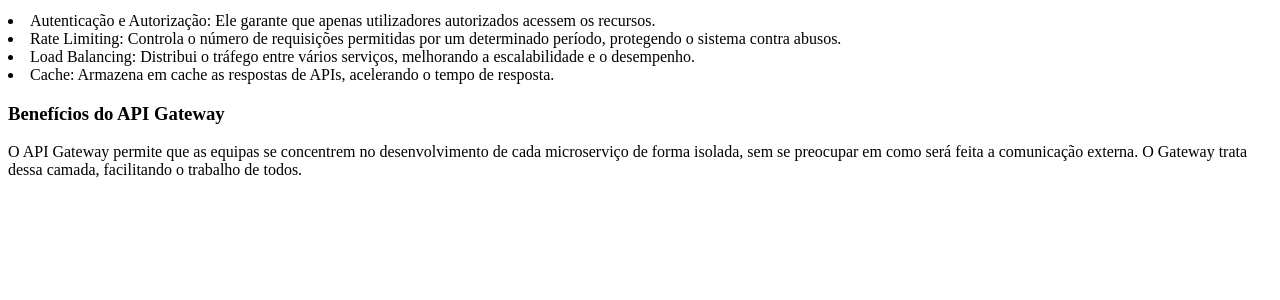
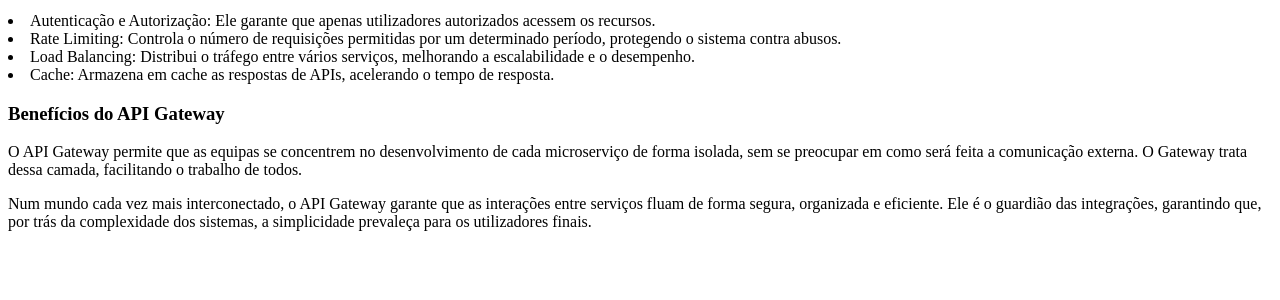
Before and after one commit to Eudneygabriel/python, a Python web app: template templates/API_gateway.html in a window 1280 px wide. Shown: the part 446-746 px from the top of the page. Run offline with Jinja, Linux system fonts and the light colour scheme; the template is opened without the code that fills it, so the values that code supplies are empty.

Commit message:
mais um dia

```diff
--- a/templates/API_gateway.html
+++ b/templates/API_gateway.html
@@ -24,6 +24,7 @@
 
     <h3>Benefícios do API Gateway</h3>
     <p>O API Gateway permite que as equipas se concentrem no desenvolvimento de cada microserviço de forma isolada, sem se preocupar em como será feita a comunicação externa. O Gateway trata dessa camada, facilitando o trabalho de todos.</p>
+    <p>Num mundo cada vez mais interconectado, o API Gateway garante que as interações entre serviços fluam de forma segura, organizada e eficiente. Ele é o guardião das integrações, garantindo que, por trás da complexidade dos sistemas, a simplicidade prevaleça para os utilizadores finais.</p>
 
 
 
```
